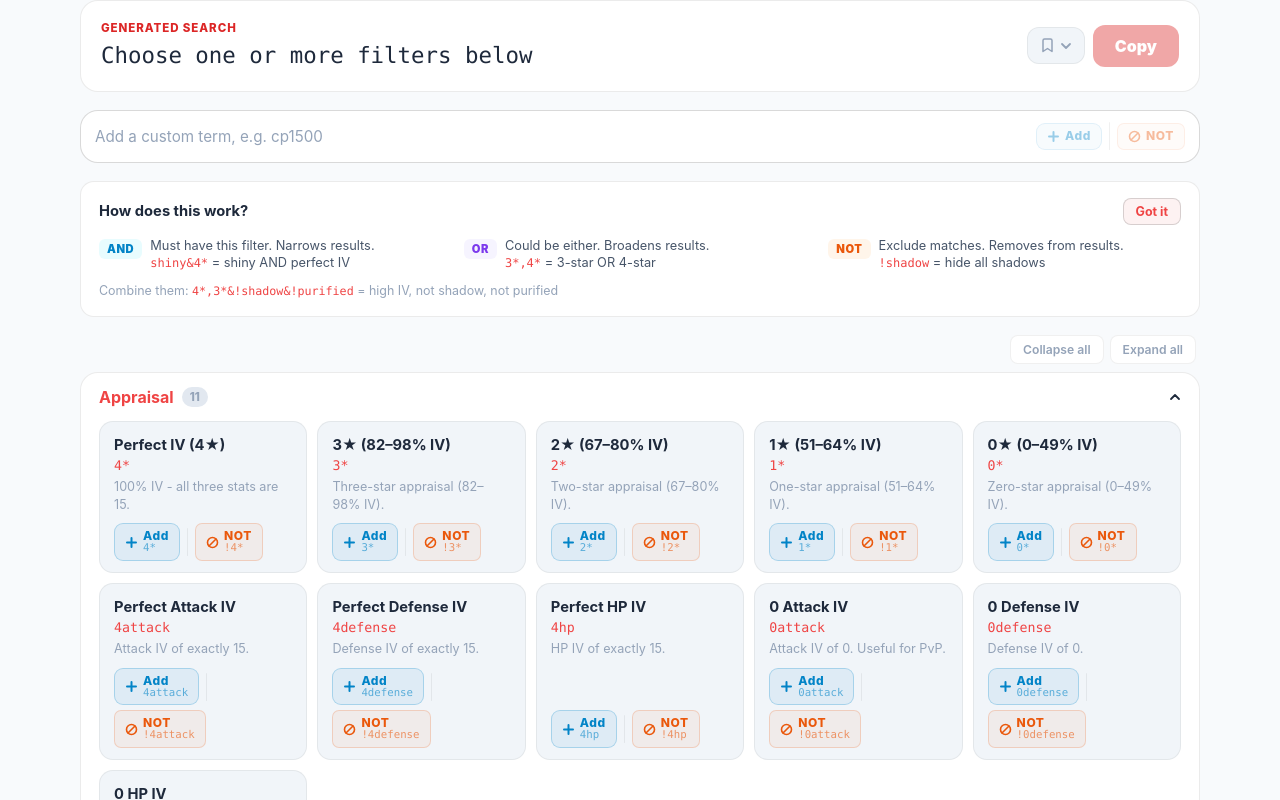
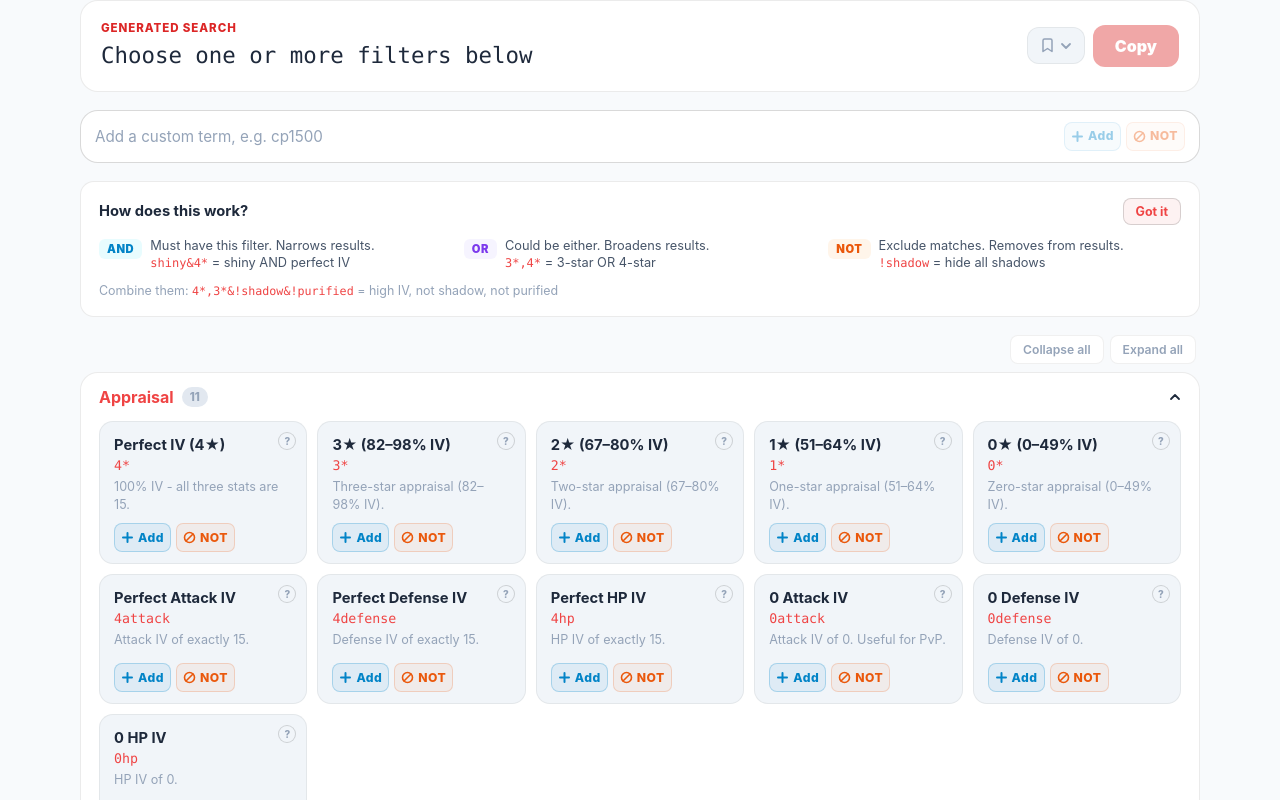
Before and after one commit to marcadams/pogo-search-helper, a React (Vite) app: page / in a window 1280 px wide. Shown: the part 720-1520 px from the top of the page. Built offline with nearby package versions, Linux system fonts and the light colour scheme.

Commit message:
Better alignment for and/or/not buttons. Adding a helper button for the and/or/not logic.

```diff
--- a/src/App.tsx
+++ b/src/App.tsx
@@ -797,6 +797,21 @@ function App() {
                       className={`option-card${active ? ' active' : ''}`}
                       aria-label={option.label}
                     >
+                      <span className="card-help-wrap">
+                        <button className="card-help-btn" type="button" aria-label="Help"
+                          onClick={(e) => {
+                            e.currentTarget.parentElement?.classList.toggle('show');
+                          }}
+                          onBlur={(e) => {
+                            e.currentTarget.parentElement?.classList.remove('show');
+                          }}
+                        >?</button>
+                        <span className="card-help-tooltip" role="tooltip">
+                          <b>AND</b> narrows — must also match<br />
+                          <b>OR</b> broadens — match either<br />
+                          <b>NOT</b> excludes — hide matches
+                        </span>
+                      </span>
                       <div className="option-card-body">
                         <strong>{option.label}</strong>
                         <code>{option.token}</code>
--- a/src/styles.css
+++ b/src/styles.css
@@ -486,44 +486,29 @@ h1 {
 }
 
 .add-btn-divider {
-  width: 1px;
-  height: 28px;
-  background: var(--border-muted);
-  border-radius: 1px;
-  flex-shrink: 0;
-  margin: 0 2px;
+  display: none;
 }
 
 .add-btn {
   display: inline-flex;
   align-items: center;
-  gap: 5px;
-  border-radius: 9px;
-  font-size: .78rem;
+  justify-content: center;
+  gap: 4px;
+  border-radius: 8px;
+  font-size: .76rem;
   font-weight: 800;
-  letter-spacing: .05em;
-  padding: 6px 10px;
+  letter-spacing: .04em;
+  padding: 7px 6px;
   border: 1px solid transparent;
   transition: background .15s, border-color .15s, color .15s, transform .1s;
   line-height: 1;
+  white-space: nowrap;
 }
 .add-btn:not(:disabled):active { transform: scale(.95); }
 
-.add-btn-inner {
-  display: flex;
-  flex-direction: column;
-  align-items: flex-start;
-  gap: 1px;
-}
-.add-btn-label { font-size: .75rem; font-weight: 800; letter-spacing: .05em; line-height: 1; }
-.add-btn-preview {
-  font-family: ui-monospace, "Cascadia Code", Menlo, monospace;
-  font-size: .67rem;
-  font-weight: 400;
-  opacity: .6;
-  letter-spacing: 0;
-  line-height: 1;
-}
+.add-btn-inner { display: inline; }
+.add-btn-label { font-size: inherit; font-weight: inherit; }
+.add-btn-preview { display: none; }
 
 .add-btn--and {
   background: rgba(2, 132, 199, .08);
@@ -732,6 +717,7 @@ h1 {
 }
 
 .option-card {
+  position: relative;
   display: flex;
   flex-direction: column;
   justify-content: space-between;
@@ -760,13 +746,61 @@ h1 {
 .option-card-body span { display: block; color: var(--text-dim); font-size: .79rem; line-height: 1.4; }
 
 .option-card-actions {
-  display: flex;
-  flex-wrap: wrap;
-  align-items: center;
+  display: grid;
+  grid-template-columns: 1fr 1fr auto 1fr;
   gap: 5px;
+  align-items: center;
   margin-top: 10px;
 }
-.option-card-actions--active { justify-content: space-between; }
+.option-card-actions--active {
+  display: flex;
+  justify-content: space-between;
+}
+
+/* Card help tooltip */
+.card-help-wrap {
+  position: absolute;
+  top: 10px;
+  right: 10px;
+}
+.card-help-btn {
+  width: 18px;
+  height: 18px;
+  border-radius: 50%;
+  border: 1px solid var(--border-mid);
+  background: var(--surface2);
+  color: var(--text-dim);
+  font-size: .62rem;
+  font-weight: 800;
+  display: flex;
+  align-items: center;
+  justify-content: center;
+  cursor: pointer;
+  transition: color .15s, border-color .15s;
+}
+.card-help-btn:hover { color: var(--pink); border-color: var(--pink); }
+.card-help-tooltip {
+  display: none;
+  position: absolute;
+  top: calc(100% + 6px);
+  right: 0;
+  z-index: 30;
+  background: var(--surface);
+  border: 1px solid var(--border-mid);
+  border-radius: 10px;
+  padding: 10px 12px;
+  font-size: .75rem;
+  line-height: 1.6;
+  color: var(--text-mid);
+  white-space: nowrap;
+  box-shadow: 0 4px 16px rgba(0, 0, 0, .1);
+}
+.card-help-tooltip strong { color: var(--text); }
+.card-help-wrap:hover .card-help-tooltip,
+.card-help-wrap.show .card-help-tooltip,
+.card-help-btn:focus + .card-help-tooltip {
+  display: block;
+}
 
 .added-label {
   font-size: .72rem;
@@ -1758,16 +1792,9 @@ footer p:last-child { margin: 0; }
   .saves-load-btn { flex-direction: column; align-items: flex-start; gap: 3px; }
   .saves-item-preview { max-width: 100%; }
 
-  /* Keep card action buttons compact in a row - don't stretch to full width */
-  .option-card-actions { flex-wrap: nowrap; }
+  /* Buttons stay uniform on mobile */
   .add-btn {
-    flex: 1;
-    justify-content: center;
+    font-size: .7rem;
     padding: 6px 4px;
-    gap: 3px;
-    font-size: .7rem;
   }
-  /* Hide the token preview on small screens - label alone is enough */
-  .add-btn-preview { display: none; }
-  .add-btn-divider { margin: 0; }
-}
+}
```
